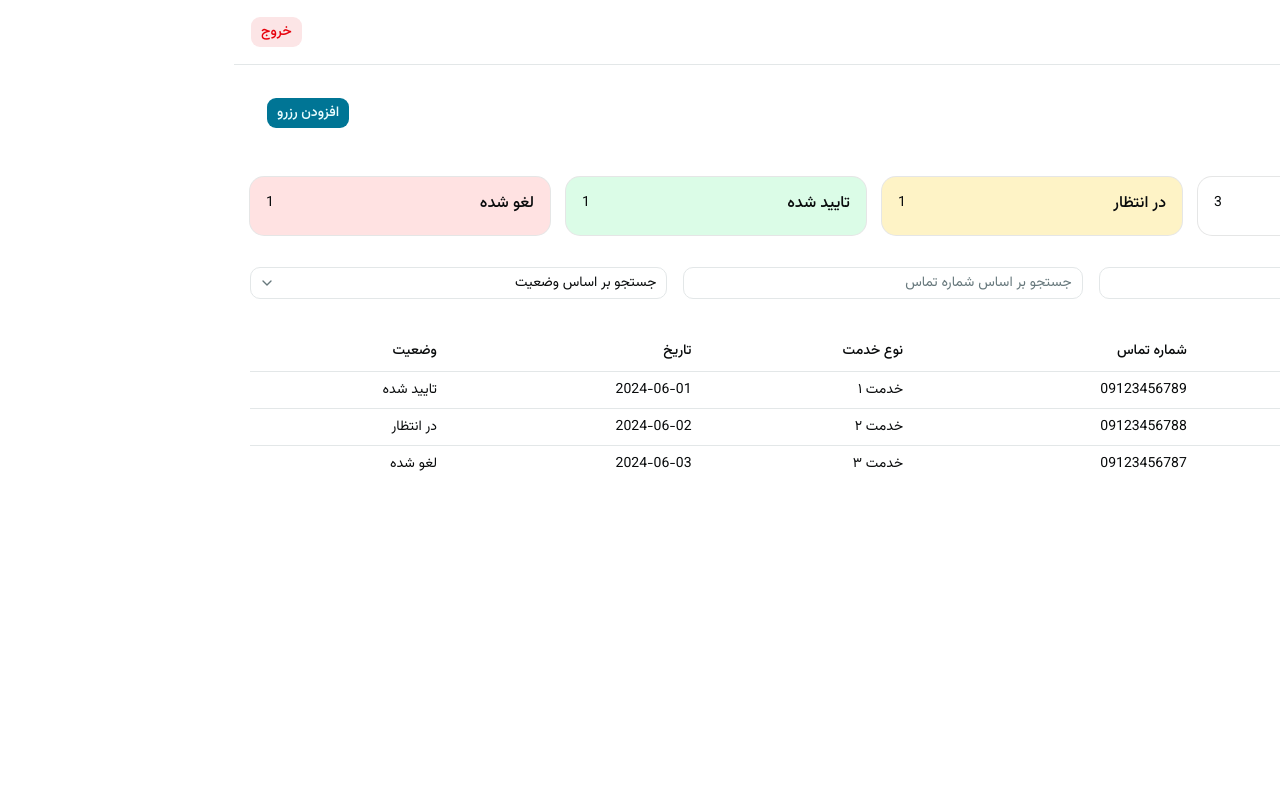
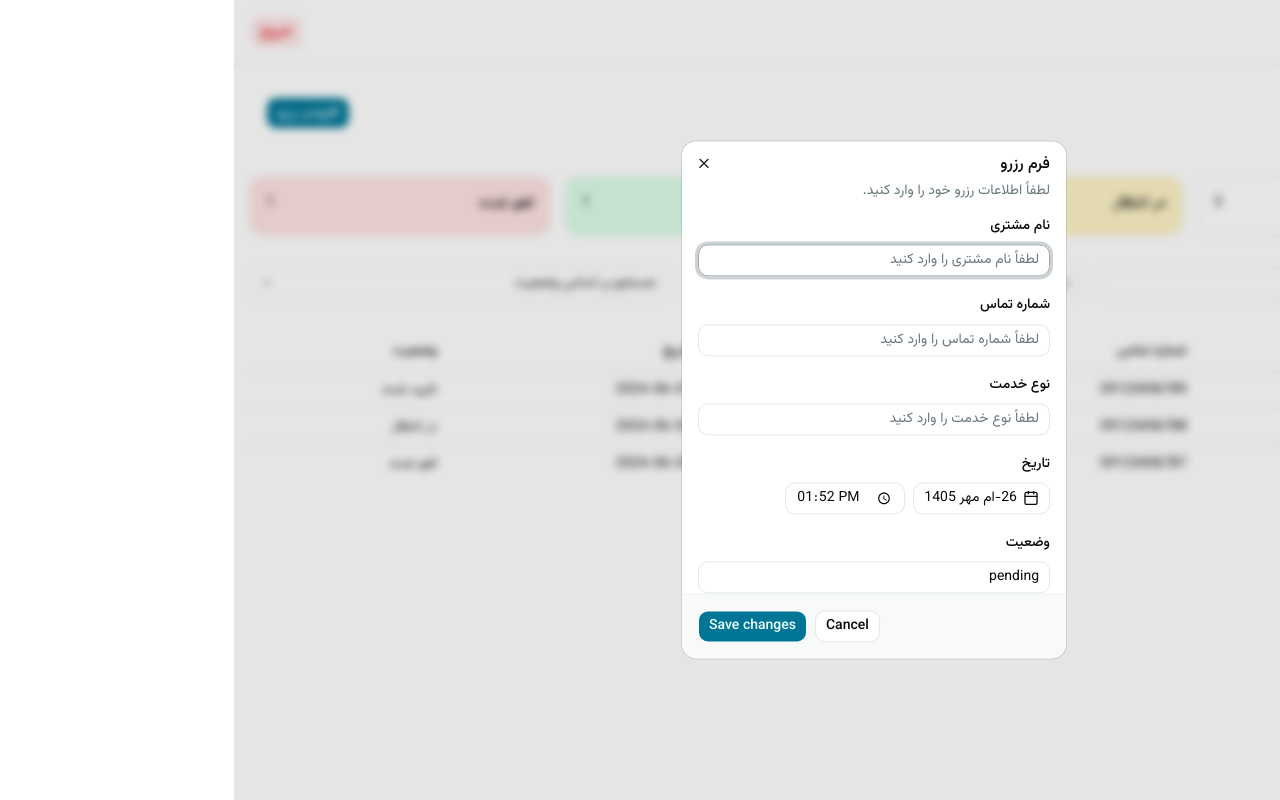
Before and after one commit to amirsarfar/medica-interview, a Next.js app: page /dashboard in a window 1280 px wide. Both pictures are taken after a click on the button "افزودن رزرو". Built offline with nearby package versions, Linux system fonts and the light colour scheme.

Commit message:
add reservation detail form and store

```diff
--- a/app/dashboard/(reservations)/detail.tsx
+++ b/app/dashboard/(reservations)/detail.tsx
@@ -9,35 +9,198 @@ import {
   DialogTitle,
   DialogTrigger,
 } from "@/components/ui/dialog";
+import {
+  reservationSchema,
+  type ReservationValues,
+} from "@/lib/validations/reservation";
+import { Controller, useForm } from "react-hook-form";
+import { zodResolver } from "@hookform/resolvers/zod";
+import { z } from "zod";
+import {
+  Field,
+  FieldError,
+  FieldGroup,
+  FieldLabel,
+} from "@/components/ui/field";
+import { Input } from "@/components/ui/input";
+import { t } from "@/lib/translations";
+import { useReservationsStore } from "@/stores/providers/reservations-provider";
+import { DatePicker } from "@/components/ui/date-picker";
+import { DateTimePicker } from "@/components/ui/datetime-picker";
 
 export function ReservationDetail({
   reservation,
-  isOpen,
   onClose,
 }: {
-  isOpen?: boolean;
   reservation?: Reservation;
   onClose?: () => void;
 }) {
+  const {
+    customer = "",
+    phone = "",
+    type = "",
+    date = new Date().toISOString(),
+    status = "pending",
+  } = reservation || {};
+
+  const isNewReservation = reservation?.id === "new";
+
+  const createReservation = useReservationsStore((state) => state.create);
+  const updateReservation = useReservationsStore((state) => state.update);
+  const deleteReservation = useReservationsStore((state) => state.delete);
+
+  const form = useForm<ReservationValues>({
+    resolver: zodResolver(reservationSchema),
+    defaultValues: {
+      customer,
+      phone,
+      type,
+      date,
+      status,
+    },
+  });
+
+  function onSubmit(data: ReservationValues) {
+    if (isNewReservation) {
+      createReservation(data);
+      onClose?.();
+    } else if (reservation?.id) {
+      updateReservation(reservation.id, data);
+      onClose?.();
+    }
+  }
+
   return (
     <Dialog
-      open={isOpen}
+      open={true}
       onOpenChange={(open) => {
         if (!open) onClose?.();
       }}
     >
       <DialogContent className="sm:max-w-sm">
         <DialogHeader>
-          <DialogTitle>Edit profile</DialogTitle>
+          <DialogTitle>{t.reservation.form.title}</DialogTitle>
           <DialogDescription>
-            Make changes to your profile here. Click save when you&apos;re done.
+            {t.reservation.form.description}
           </DialogDescription>
         </DialogHeader>
-        {JSON.stringify(reservation, null, 2)}
-        <DialogFooter>
-          <DialogClose render={<Button variant="outline">Cancel</Button>} />
-          <Button type="submit">Save changes</Button>
-        </DialogFooter>
+
+        <form id="form-rhf-demo" onSubmit={form.handleSubmit(onSubmit)}>
+          <FieldGroup>
+            <Controller
+              name="customer"
+              control={form.control}
+              render={({ field, fieldState }) => (
+                <Field data-invalid={fieldState.invalid}>
+                  <FieldLabel htmlFor="form-rhf-demo-title">
+                    {t.reservation.form.customer.label}
+                  </FieldLabel>
+                  <Input
+                    {...field}
+                    id="form-rhf-demo-title"
+                    aria-invalid={fieldState.invalid}
+                    placeholder={t.reservation.form.customer.placeholder}
+                    autoComplete="off"
+                  />
+                  {fieldState.invalid && (
+                    <FieldError errors={[fieldState.error]} />
+                  )}
+                </Field>
+              )}
+            />
+            <Controller
+              name="phone"
+              control={form.control}
+              render={({ field, fieldState }) => (
+                <Field data-invalid={fieldState.invalid}>
+                  <FieldLabel htmlFor="form-rhf-demo-description">
+                    {t.reservation.form.phone.label}
+                  </FieldLabel>
+                  <Input
+                    {...field}
+                    id="form-rhf-demo-description"
+                    aria-invalid={fieldState.invalid}
+                    placeholder={t.reservation.form.phone.placeholder}
+                    autoComplete="off"
+                  />
+                  {fieldState.invalid && (
+                    <FieldError errors={[fieldState.error]} />
+                  )}
+                </Field>
+              )}
+            />
+            <Controller
+              name="type"
+              control={form.control}
+              render={({ field, fieldState }) => (
+                <Field data-invalid={fieldState.invalid}>
+                  <FieldLabel htmlFor="form-rhf-demo-description">
+                    {t.reservation.form.type.label}
+                  </FieldLabel>
+                  <Input
+                    {...field}
+                    id="form-rhf-demo-description"
+                    aria-invalid={fieldState.invalid}
+                    placeholder={t.reservation.form.type.placeholder}
+                    autoComplete="off"
+                  />
+                  {fieldState.invalid && (
+                    <FieldError errors={[fieldState.error]} />
+                  )}
+                </Field>
+              )}
+            />
+            <Controller
+              name="date"
+              control={form.control}
+              render={({ field, fieldState }) => (
+                <Field data-invalid={fieldState.invalid}>
+                  <FieldLabel htmlFor="form-rhf-demo-description">
+                    {t.reservation.form.date.label}
+                  </FieldLabel>
+                  <DateTimePicker
+                    value={new Date(field.value)}
+                    onChange={(date) => {
+                      if (date) {
+                        field.onChange(date.toISOString());
+                      } else {
+                        field.onChange("");
+                      }
+                    }}
+                  />
+                  {fieldState.invalid && (
+                    <FieldError errors={[fieldState.error]} />
+                  )}
+                </Field>
+              )}
+            />
+            <Controller
+              name="status"
+              control={form.control}
+              render={({ field, fieldState }) => (
+                <Field data-invalid={fieldState.invalid}>
+                  <FieldLabel htmlFor="form-rhf-demo-description">
+                    {t.reservation.form.status.label}
+                  </FieldLabel>
+                  <Input
+                    {...field}
+                    id="form-rhf-demo-description"
+                    aria-invalid={fieldState.invalid}
+                    autoComplete="off"
+                  />
+                  {fieldState.invalid && (
+                    <FieldError errors={[fieldState.error]} />
+                  )}
+                </Field>
+              )}
+            />
+          </FieldGroup>
+
+          <DialogFooter>
+            <DialogClose render={<Button variant="outline">Cancel</Button>} />
+            <Button type="submit">Save changes</Button>
+          </DialogFooter>
+        </form>
       </DialogContent>
     </Dialog>
   );
--- a/app/dashboard/(reservations)/page.tsx
+++ b/app/dashboard/(reservations)/page.tsx
@@ -1,5 +1,10 @@
+import { ReservationsStoreProvider } from "@/stores/providers/reservations-provider";
 import { Reservations } from "./reservations";
 
 export default function ReservationsPage() {
-  return <Reservations />;
+  return (
+    <ReservationsStoreProvider>
+      <Reservations />
+    </ReservationsStoreProvider>
+  );
 }
--- a/app/dashboard/(reservations)/reservations.tsx
+++ b/app/dashboard/(reservations)/reservations.tsx
@@ -26,33 +26,7 @@ import { t } from "@/lib/translations";
 import { XIcon } from "lucide-react";
 import { useState } from "react";
 import { ReservationDetail } from "./detail";
-
-const reservations: Reservation[] = [
-  {
-    id: "1",
-    customer: "علی رضایی",
-    phone: "09123456789",
-    type: "خدمت ۱",
-    date: "2024-06-01",
-    status: "confirmed",
-  },
-  {
-    id: "2",
-    customer: "فاطمه محمدی",
-    phone: "09123456788",
-    type: "خدمت ۲",
-    date: "2024-06-02",
-    status: "pending",
-  },
-  {
-    id: "3",
-    customer: "محمدرضا علیزاده",
-    phone: "09123456787",
-    type: "خدمت ۳",
-    date: "2024-06-03",
-    status: "cancelled",
-  },
-];
+import { useReservationsStore } from "@/stores/providers/reservations-provider";
 
 const getStatusLabel = (status: Status | "all") => {
   switch (status) {
@@ -75,6 +49,8 @@ export function Reservations() {
   const [status, setStatus] = useState<Status | "all">("all");
   const [reservationDetail, setReservationDetail] = useState<Reservation>();
 
+  const reservations = useReservationsStore((state) => state.reservations);
+
   const filteredReservations = reservations.filter(
     (reservation) =>
       reservation.customer.includes(customer) &&
@@ -90,17 +66,31 @@ export function Reservations() {
 
   return (
     <div className="flex flex-col h-full grow p-4 gap-8">
-      <ReservationDetail
-        reservation={reservationDetail}
-        isOpen={!!reservationDetail}
-        onClose={() => setReservationDetail(undefined)}
-      />
+      {!!reservationDetail && (
+        <ReservationDetail
+          reservation={reservationDetail}
+          onClose={() => setReservationDetail(undefined)}
+        />
+      )}
 
       <div className="flex items-center justify-between p-4">
         <div>
           <h1 className="text-2xl font-bold">{t.reservation.title}</h1>
         </div>
-        <Button>{t.reservation.addReservation}</Button>
+        <Button
+          onClick={() =>
+            setReservationDetail({
+              id: "new",
+              customer: "",
+              phone: "",
+              type: "",
+              date: new Date().toISOString(),
+              status: "pending",
+            })
+          }
+        >
+          {t.reservation.addReservation}
+        </Button>
       </div>
 
       <div className="flex gap-4">
--- /dev/null
+++ b/stores/providers/reservations-provider.tsx
@@ -0,0 +1,28 @@
+'use client'
+
+import { type ReactNode, createContext, useState, useContext } from 'react'
+import { useStore } from 'zustand'
+
+import { type ReservationsStore, createReservationsStore } from '@/stores/reservations-store'
+
+export type ReservationsStoreApi = ReturnType<typeof createReservationsStore>
+
+export const ReservationsStoreContext = createContext<ReservationsStoreApi | undefined>(undefined)
+
+export interface ReservationsStoreProviderProps {
+  children: ReactNode
+}
+
+export const ReservationsStoreProvider = ({ children }: ReservationsStoreProviderProps) => {
+  const [store] = useState(() => createReservationsStore())
+  return <ReservationsStoreContext.Provider value={store}>{children}</ReservationsStoreContext.Provider>
+}
+
+export const useReservationsStore = <T,>(selector: (store: ReservationsStore) => T): T => {
+  const reservationsStoreContext = useContext(ReservationsStoreContext)
+  if (!reservationsStoreContext) {
+    throw new Error(`useReservationsStore must be used within ReservationsStoreProvider`)
+  }
+
+  return useStore(reservationsStoreContext, selector)
+}
--- /dev/null
+++ b/stores/reservations-store.ts
@@ -0,0 +1,75 @@
+import { ReservationValues } from "@/lib/validations/reservation";
+import { createStore } from "zustand/vanilla";
+
+export type ReservationsState = { reservations: Reservation[] };
+
+export type ReservationsActions = {
+  create: (r: ReservationValues) => Reservation;
+  update: (id: string, r: ReservationValues) => Reservation;
+  delete: (id: string) => void;
+};
+
+export type ReservationsStore = ReservationsState & ReservationsActions;
+
+export const defaultInitState: ReservationsState = {
+  reservations: [
+    {
+      id: "1",
+      customer: "علی رضایی",
+      phone: "09123456789",
+      type: "خدمت ۱",
+      date: "2024-06-01",
+      status: "confirmed",
+    },
+    {
+      id: "2",
+      customer: "فاطمه محمدی",
+      phone: "09123456788",
+      type: "خدمت ۲",
+      date: "2024-06-02",
+      status: "pending",
+    },
+    {
+      id: "3",
+      customer: "محمدرضا علیزاده",
+      phone: "09123456787",
+      type: "خدمت ۳",
+      date: "2024-06-03",
+      status: "cancelled",
+    },
+  ],
+};
+
+export const createReservationsStore = (
+  initState: ReservationsState = defaultInitState,
+) => {
+  return createStore<ReservationsStore>()((set) => ({
+    ...initState,
+    create: (reservation: ReservationValues) => {
+      const newReservation: Reservation = {
+        ...reservation,
+        id: Math.random().toString(36).substring(2, 9),
+      };
+      set((state) => ({
+        ...state,
+        reservations: [...state.reservations, newReservation],
+      }));
+      return newReservation;
+    },
+    update: (id: string, reservation: ReservationValues) => {
+      set((state) => ({
+        ...state,
+        reservations: state.reservations.map((r) =>
+          r.id === id ? { ...r, ...reservation } : r,
+        ),
+      }));
+      return { id, ...reservation };
+    },
+    delete: (id: string) => {
+      set((state) => ({
+        ...state,
+        reservations: state.reservations.filter((r) => r.id !== id),
+      }));
+    },
+  }));
+};
```
